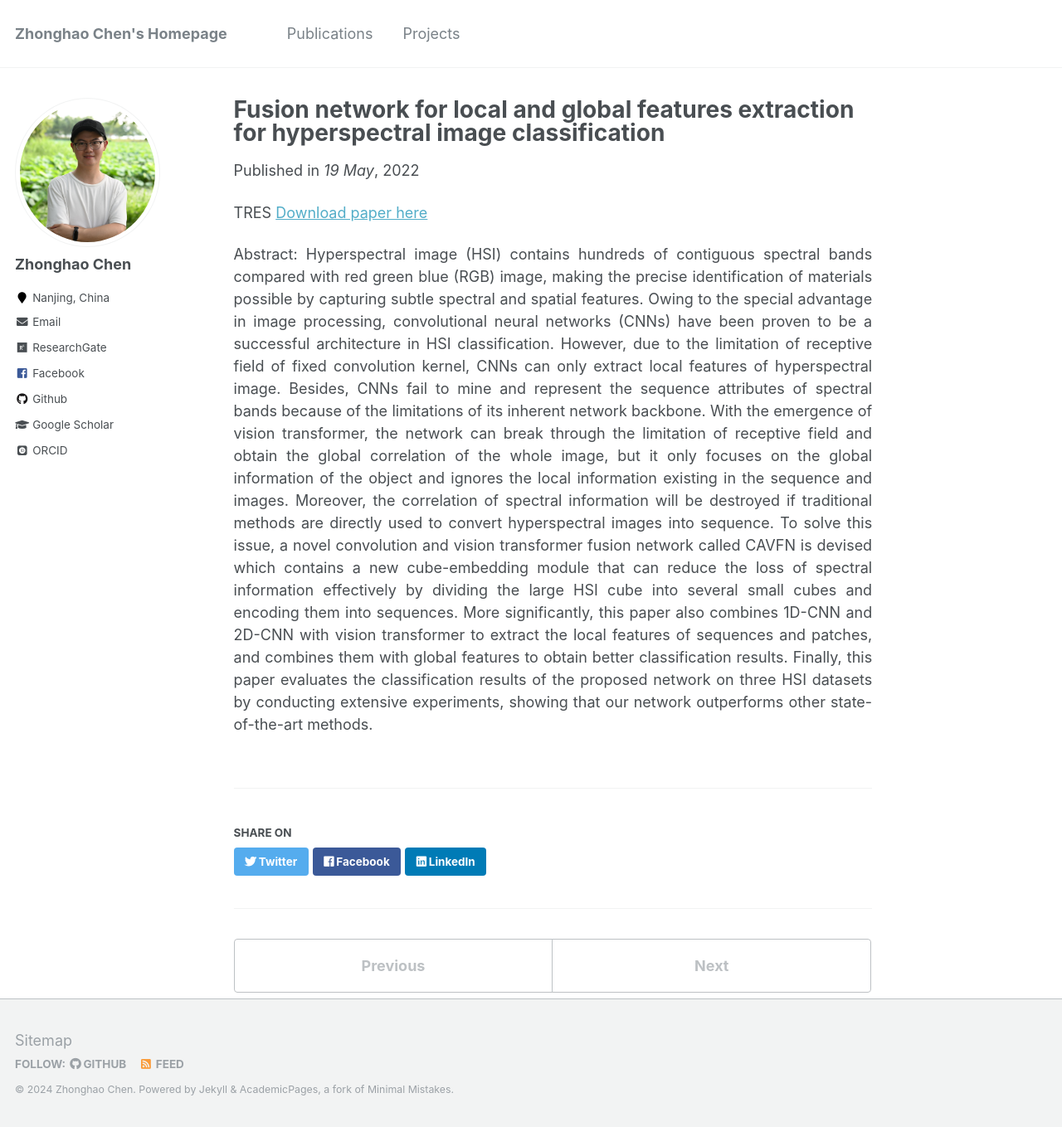
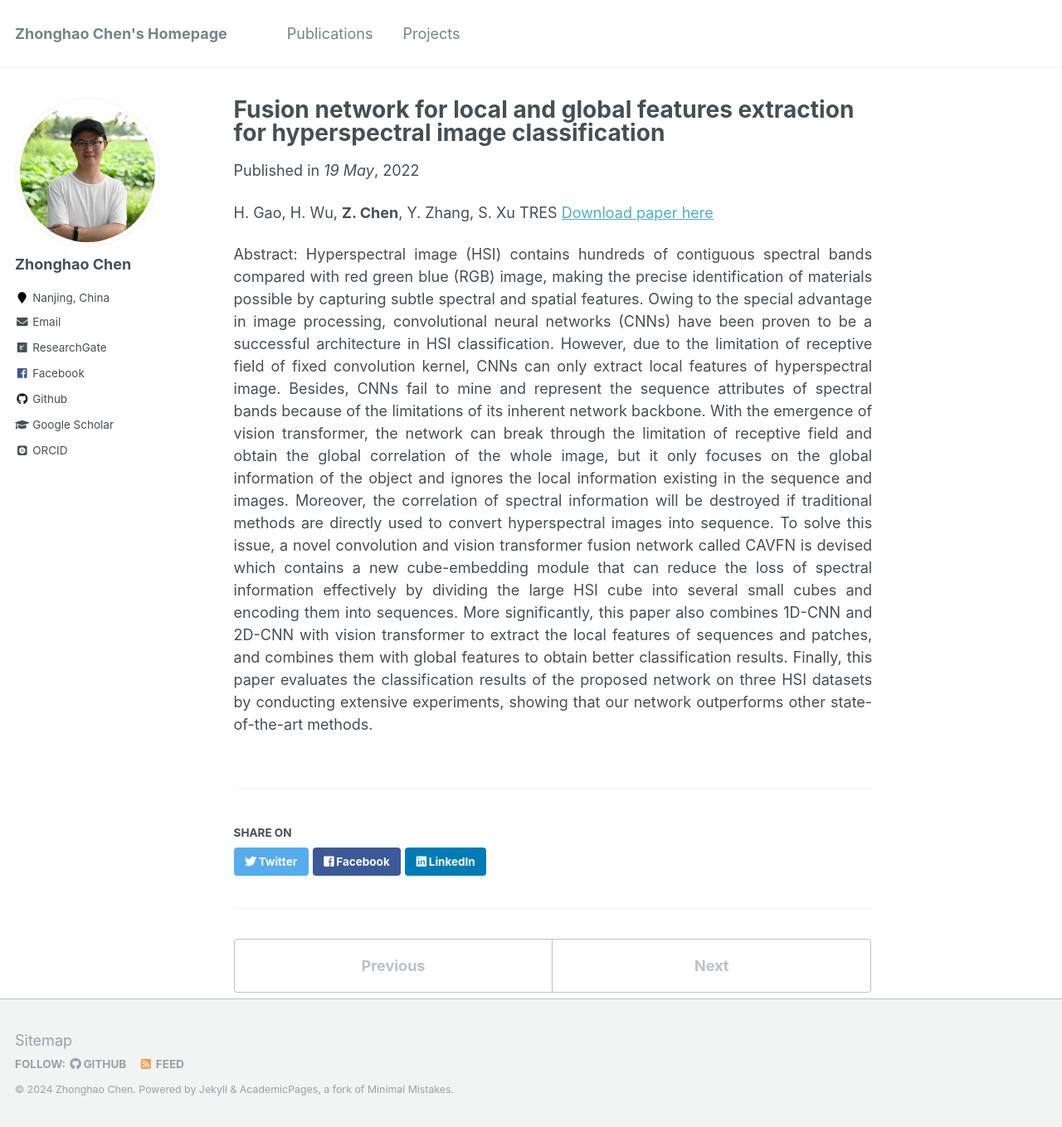
Before and after one commit to zhonghaochen/zhonghaochen.github.io, a Jekyll site: the page built from _publications/Fusion network for local and global features extraction for hyperspectral image classification.md, in a window 1280 px wide and 1359 px high. Shown: the whole window at 83% size. Built offline with Jekyll 4.4.1, drawn with Linux system fonts in a browser that asks for light colours; some web fonts are replaced.

Commit message:
Update Fusion network for local and global features extraction for hyperspectral image classification.md

```diff
--- a/_publications/Fusion network for local and global features extraction for hyperspectral image classification.md
+++ b/_publications/Fusion network for local and global features extraction for hyperspectral image classification.md
@@ -4,6 +4,7 @@ collection: publications
 date: 2022-05-19
 venue: '19 May'
 ---
+H. Gao, H. Wu, **Z. Chen**, Y. Zhang, S. Xu
 TRES
 [Download paper here](https://www.tandfonline.com/doi/full/10.1080/01431161.2022.2102952)
 
```
